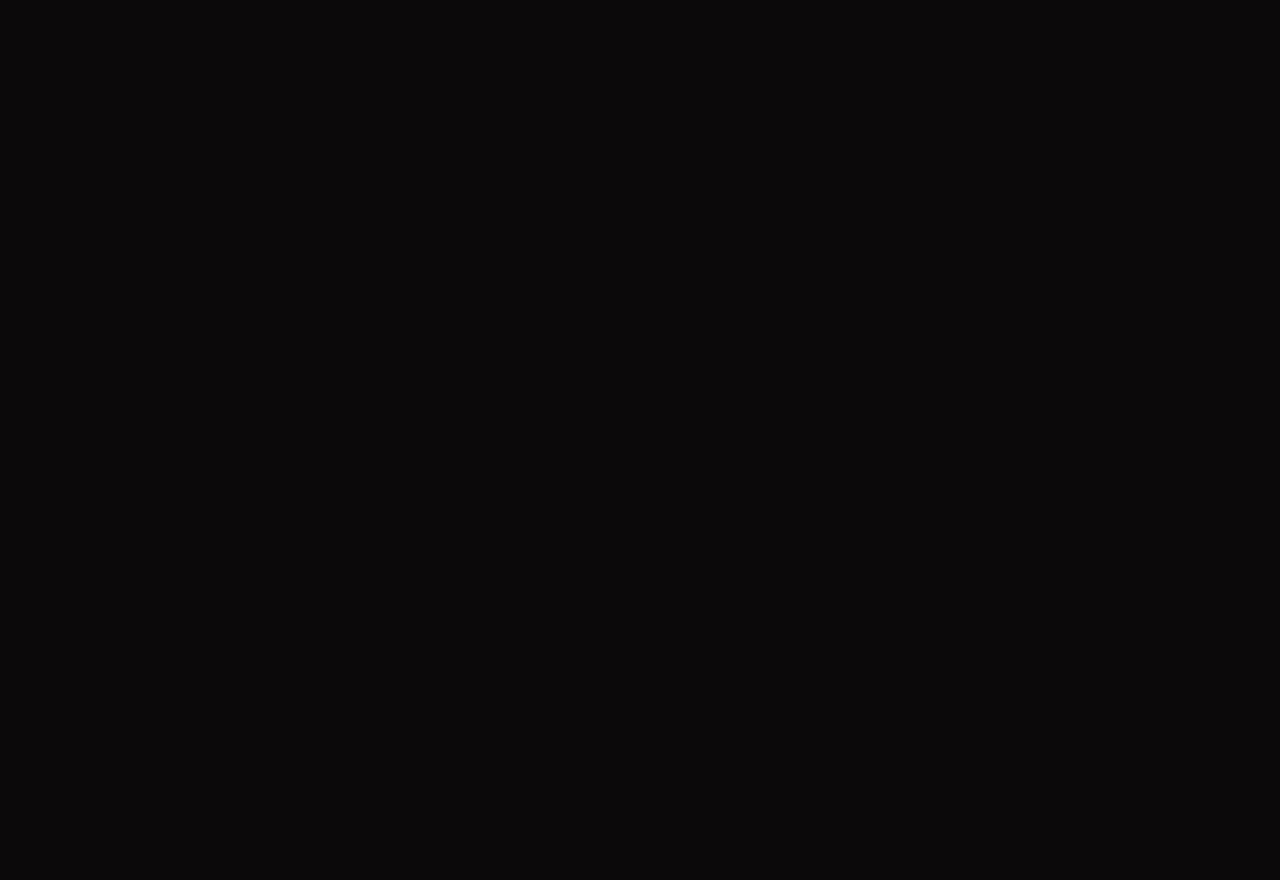
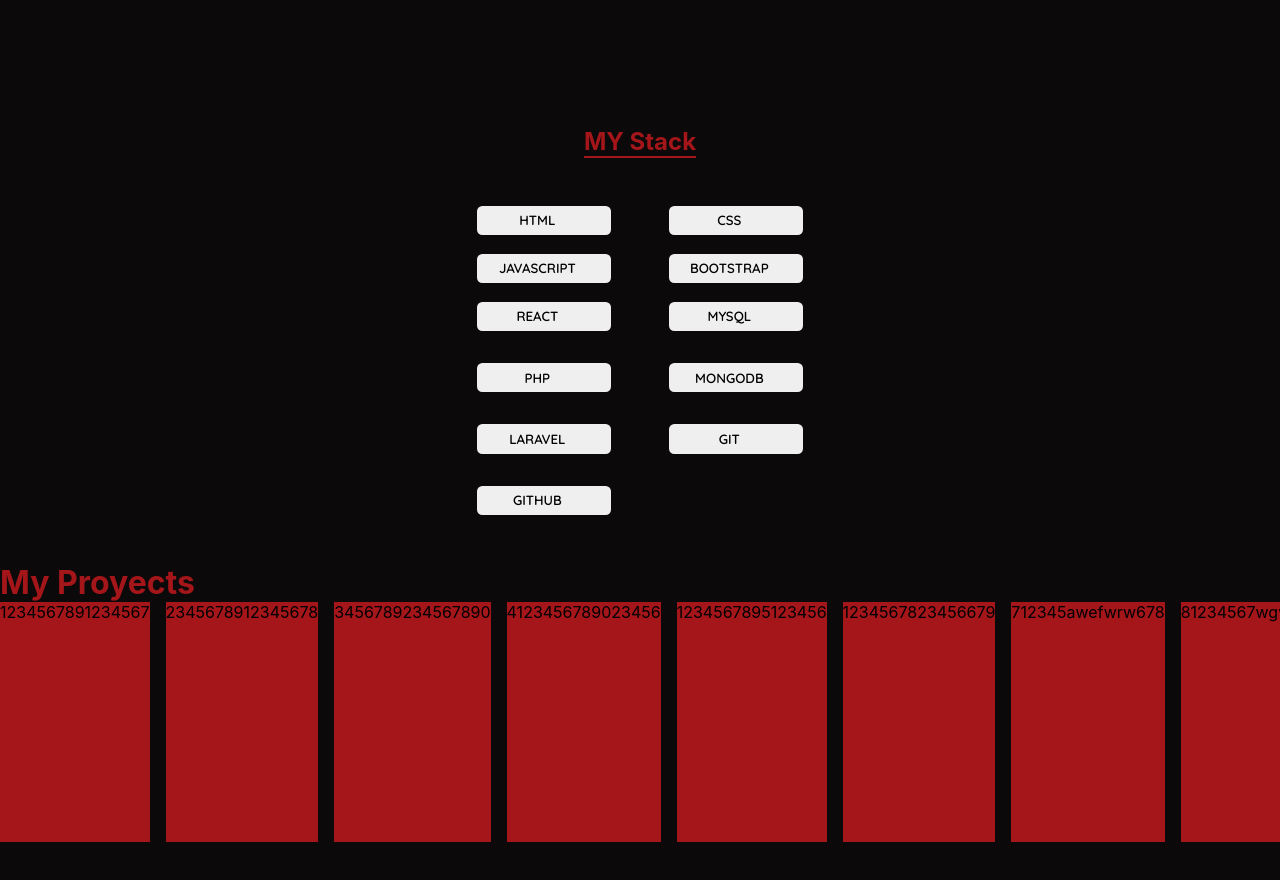
Before and after one commit to Lord-Mugen/Mugen-Portfolio, a React (Create React App) app: page / in a window 1280 px wide. Shown: the part 1140-2020 px from the top of the page. Before the commit the page ends 1222 px from the top, so only its background shows below. Built offline with nearby package versions, Linux system fonts and the light colour scheme.

Commit message:
progress with stack and slider

```diff
--- a/public/index.html
+++ b/public/index.html
@@ -27,6 +27,7 @@
     <!-- FUENTES -->
     <link href="https://fonts.googleapis.com/css2?family=Inter:wght@800&display=swap" rel="stylesheet">
     <link href="https://fonts.googleapis.com/css2?family=Inter:wght@800&family=Quicksand:wght@600&display=swap" rel="stylesheet">
+    <link rel="preconnect" href="https://fonts.gstatic.com" crossorigin>
     <!-- FUENTES -->
 
     <title>Portfolio</title>
--- a/src/App.js
+++ b/src/App.js
@@ -14,6 +14,8 @@
      <Navbar/>
      <Hero/>
      <About/>
+     <Stack/>
+     <Proyects/>
     </div>
   );
 }
--- a/src/Components/About/About.css
+++ b/src/Components/About/About.css
@@ -9,6 +9,7 @@
     display: grid;
     justify-items: center;
     align-content: center;
+    padding-bottom: 4em;
 }
 
 .about-title-container{
@@ -59,6 +60,7 @@
     left: -5%;
     display: inline-block;
     width:clamp(20em, 2vw, 50rem);
+    padding-top: 2em;
 }
 
 .about-image{
@@ -104,7 +106,6 @@
 
 }
 
-
 @media (min-width: 992px) {
 
     .about-title-container{
@@ -136,7 +137,6 @@
         width: 105%;
     }
 }
-
 
 @media (min-width: 1200px) {
 
--- a/src/Components/Hero/Hero.css
+++ b/src/Components/Hero/Hero.css
@@ -17,8 +17,7 @@
 .hero-image-container{
     width: 14.5em;
     margin-bottom: 2em;
-    position: relative;
-    right: -6%;
+
 }
 
 .portrait-image{
--- a/src/Components/Navbar/Navbar.css
+++ b/src/Components/Navbar/Navbar.css
@@ -94,7 +94,7 @@
 }
 
 #navbar-header:target .navbar-container{
-    height: 400px;
+    height: 370px;
 }
 
 #navbar-header:target .open{
--- a/src/Components/Proyects/Proyects.css
+++ b/src/Components/Proyects/Proyects.css
@@ -0,0 +1,30 @@
+:root{
+    --primary: #0B090A;
+    --red: #A4161A;
+    --white: #ffffff;
+}
+
+.proyects{
+    margin-bottom: 3em;
+    background-color: var(--primary);
+}
+
+.proyects-title{
+    margin: 0;
+    color: var(--red);
+    background-color: var(--primary);
+
+}
+
+.proyects-carrusel{
+    display: flex;
+    justify-content: space-between;
+    overflow: scroll;
+}
+
+.elements{
+    height: 15em;
+    width: 100%;
+    background-color: var(--red);
+    margin-right: 1em;
+}
--- a/src/Components/Proyects/Proyects.jsx
+++ b/src/Components/Proyects/Proyects.jsx
@@ -0,0 +1,31 @@
+import React from 'react'
+import './Proyects.css'
+
+const Proyects = () => {
+  return (
+    <div>
+         <h1 className="proyects-title">My Proyects</h1>
+        <section className="proyects">
+            <div className="proyects-carrusel">
+                <div className="elements">1234567891234567</div>
+                <div className="elements">2345678912345678</div>
+                <div className="elements">3456789234567890</div>
+                <div className="elements">4123456789023456</div>
+                <div className="elements">1234567895123456</div>
+                <div className="elements">1234567823456679</div>
+                <div className="elements">712345awefwrw678</div>
+                <div className="elements">81234567wgwrgwe9</div>
+                <div className="elements">9123452342343278</div>
+                <div className="elements">1234567234423910</div>
+                <div className="elements">1234567234423910</div>
+                <div className="elements">1234567234423910</div>
+                <div className="elements">1234567234423910</div>
+                <div className="elements">1234567234423910</div>
+                <div className="elements">1234567234423910</div>
+            </div>
+        </section>
+    </div>
+  )
+}
+
+export default Proyects
--- /dev/null
+++ b/src/Components/Stack/Button.css
@@ -0,0 +1,10 @@
+.button{
+    color: #000000;
+    border: none;
+    border-radius: 0.4em;
+    padding: 0.5em 2em 0.5em 1em;
+    display: flex;
+    justify-content: center;
+    font-family: 'Quicksand', sans-serif;
+    width: 10em;
+}
--- /dev/null
+++ b/src/Components/Stack/Button.jsx
@@ -0,0 +1,12 @@
+import React from 'react'
+import './Button.css';
+
+const Button = ({btn, icon}) => {
+  return (
+    <div>
+      <button className="button">{btn}{icon}</button>
+    </div>
+  )
+}
+
+export default Button
--- a/src/Components/Stack/Stack.css
+++ b/src/Components/Stack/Stack.css
@@ -0,0 +1,39 @@
+:root{
+    --primary: #0B090A;
+    --red: #A4161A;
+    --white: #ffffff;
+}
+
+.stack{
+    background-color: var(--primary);
+    display: grid;
+    align-content: center;
+    justify-items: center;
+    padding-bottom: 3em;
+}
+
+.stack-title{
+    margin: 0;
+    color: var(--red);
+    margin-bottom: 2em;
+}
+
+.stack-title::after{
+    content: "";
+    display: block;
+    background-color: var(--red);
+    height:2px;
+    width: 100%;
+    left: 0;
+    bottom: -10px;
+    transition: 0.3s;
+}
+
+
+.stack-btn-container{
+    display: grid;
+    grid-gap: 2rem 2rem;
+    grid-template-columns: 10em 10em;
+    grid-template-rows: 1em 1em;
+    justify-items: center;
+}
--- a/src/Components/Stack/Stack.jsx
+++ b/src/Components/Stack/Stack.jsx
@@ -0,0 +1,25 @@
+import React from 'react'
+import Button from './Button';
+import './Stack.css';
+import data from '../../Data/stack.json';
+
+const Stack = () => {
+  const {myStack} = data;
+  return (
+    <div>
+        <section className="stack">
+          <h1 className="stack-title">MY Stack</h1>
+          <div className="stack-btn-container">
+
+            {
+              myStack.map(tech =>(
+                <Button key={tech.id} btn={tech.technology} icon={tech.icon}/>
+                ))
+            }
+          </div>
+        </section>
+    </div>
+  )
+}
+
+export default Stack
--- /dev/null
+++ b/src/Data/stack.json
@@ -0,0 +1,60 @@
+{
+    "myStack":[
+    {
+        "id":1,
+        "technology": "HTML",
+        "icon": " "
+
+    },
+    {
+        "id":2,
+        "technology": "CSS",
+        "icon": ""
+    },
+    {
+        "id":3,
+        "technology": "JAVASCRIPT",
+        "icon": ""
+    },
+    {
+        "id":4,
+        "technology": "BOOTSTRAP",
+        "icon": ""
+    },
+    {
+        "id":5,
+        "technology": "REACT",
+        "icon": ""
+    },
+    {
+        "id":6,
+        "technology": "MYSQL",
+        "icon": ""
+    },
+    {
+        "id":7,
+        "technology": "PHP",
+        "icon": ""
+    },
+    {
+        "id":8,
+        "technology": "MONGODB",
+        "icon": ""
+    },
+    {
+        "id":9,
+        "technology": "LARAVEL",
+        "icon": ""
+    },
+    {
+        "id":9,
+        "technology": "GIT",
+        "icon": ""
+    },
+    {
+        "id":10,
+        "technology": "GITHUB",
+        "icon": ""
+    }
+]
+}
```
